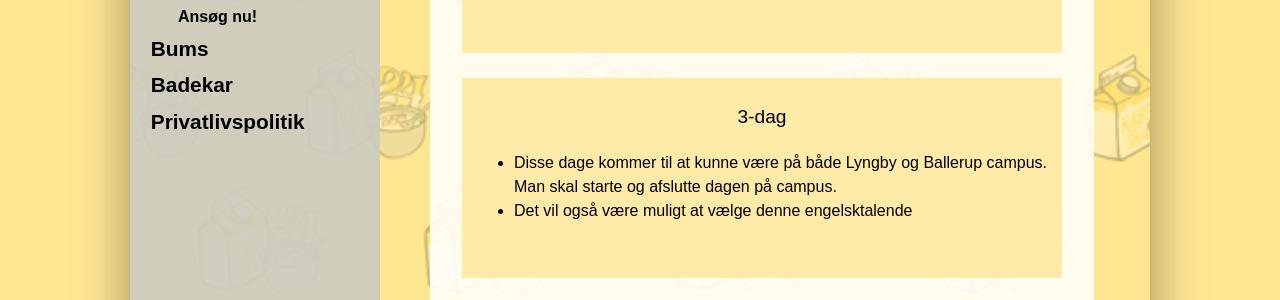
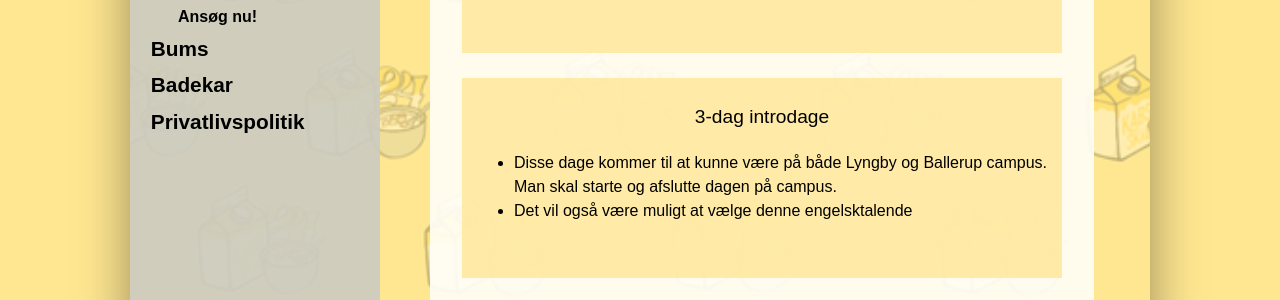
Before and after one commit to KABSDTU/kabsdtu.github.io, a Jekyll site: the page built from alle-ture.md, in a window 1280 px wide and 900 px high, scrolled down 32 px. Shown: the part 495-795 px from the top of the window. Built offline with Jekyll 4.4.1, drawn with Linux system fonts in a browser that asks for light colours; some web fonts are replaced.

Commit message:
Opdater med fake_branch

```diff
--- a/alle-ture.md
+++ b/alle-ture.md
@@ -22,7 +22,7 @@ title: Alle ture
 </div>
 
 <div class="box">
-    <h3 class="SGh3">3-dag</h3>
+    <h3 class="SGh3">3-dag introdage</h3>
     <ul class="df">
     <li>Disse dage kommer til at kunne være på både Lyngby og Ballerup campus. Man skal starte og afslutte dagen på campus.</li>
     <li> Det vil også være muligt at vælge denne engelsktalende </li>
```
